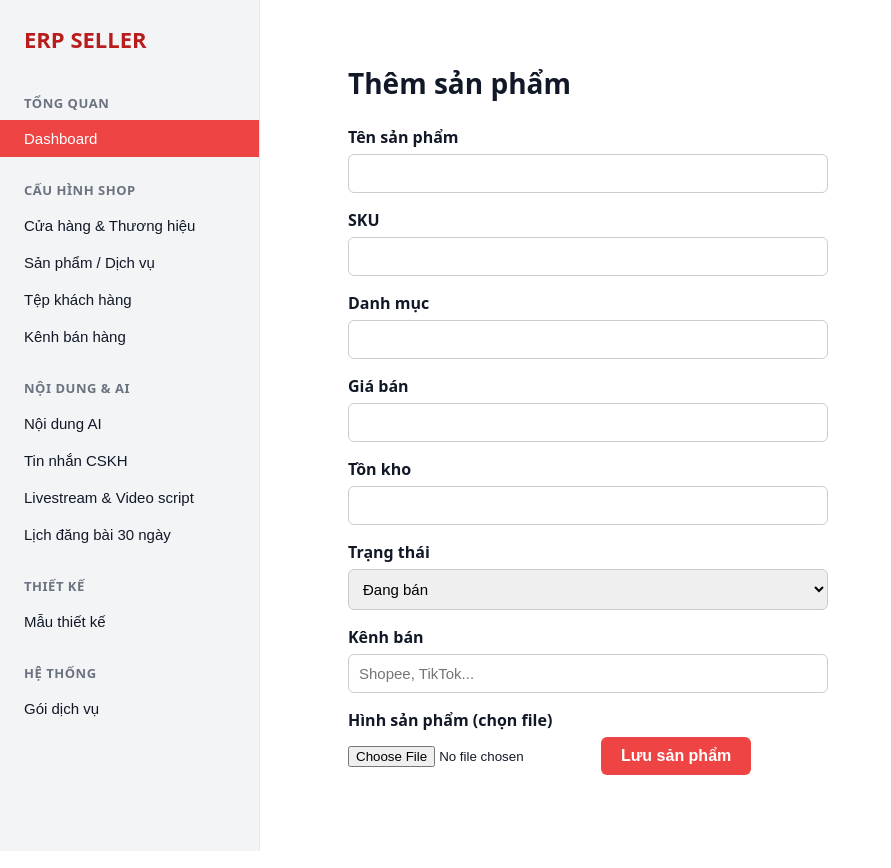
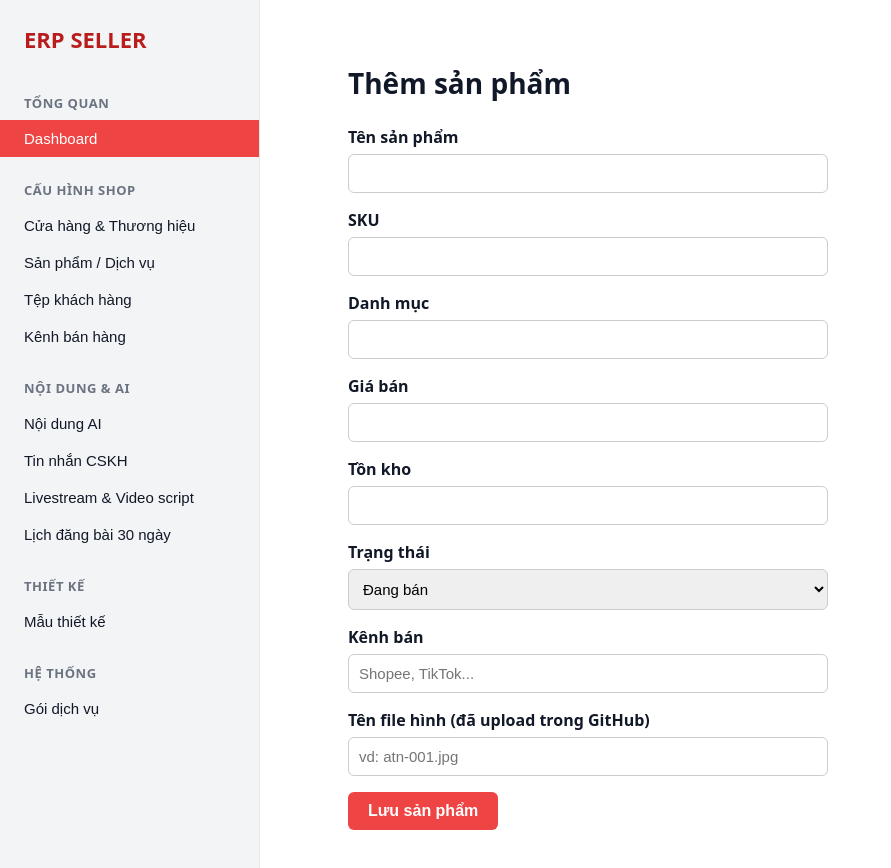
Before and after one commit to conlele0201/erp-seller-crm, a Next.js app: page /products/add in a window 1280 px wide. Shown: the top 868 px of the page, without its empty margins (0-891 px from the left). Built offline with nearby package versions, Linux system fonts and the light colour scheme.

Commit message:
Update page.js

```diff
--- a/app/products/add/page.js
+++ b/app/products/add/page.js
@@ -14,7 +14,7 @@ export default function AddProduct() {
   const [stock, setStock] = useState("");
   const [status, setStatus] = useState("Đang bán");
   const [channels, setChannels] = useState("");
-  const [imageFile, setImageFile] = useState(null);
+  const [imageFileName, setImageFileName] = useState("");
 
   const [saving, setSaving] = useState(false);
 
@@ -24,19 +24,14 @@ export default function AddProduct() {
       return;
     }
 
+    if (!imageFileName) {
+      alert("Anh phải upload hình vào GitHub trước và nhập đúng tên file!");
+      return;
+    }
+
+    const image_url = `/images/products/${imageFileName}`;
+
     setSaving(true);
-
-    let image_url = null;
-
-    // ===== UPLOAD FILE LÊN /public/images/products =====
-    if (imageFile) {
-      const fileName = `${Date.now()}-${imageFile.name}`;
-      image_url = `/images/products/${fileName}`;
-
-      // ⚠️ Vercel không cho upload runtime
-      // → Anh phải tự upload file vào GitHub trước (như sản phẩm đầu tiên)
-      // Em chỉ lưu đường dẫn
-    }
 
     const { error } = await supabase.from("products").insert([
       {
@@ -54,8 +49,8 @@ export default function AddProduct() {
     setSaving(false);
 
     if (error) {
+      alert("Lỗi lưu sản phẩm!");
       console.error(error);
-      alert("Lỗi lưu sản phẩm!");
       return;
     }
 
@@ -63,7 +58,6 @@ export default function AddProduct() {
     router.push("/products");
   };
 
-  const pageStyle = { padding: "32px 64px" };
   const input = {
     width: "100%",
     padding: "10px",
@@ -72,7 +66,9 @@ export default function AddProduct() {
     marginBottom: 16,
     fontSize: 15,
   };
+
   const label = { fontWeight: 600, marginBottom: 6, display: "block" };
+
   const btn = {
     padding: "10px 20px",
     background: "#ef4444",
@@ -85,7 +81,7 @@ export default function AddProduct() {
   };
 
   return (
-    <div style={pageStyle}>
+    <div style={{ padding: "32px 64px" }}>
       <h1 style={{ fontSize: 28, fontWeight: 700, marginBottom: 24 }}>Thêm sản phẩm</h1>
 
       <div style={{ maxWidth: 480 }}>
@@ -119,12 +115,12 @@ export default function AddProduct() {
           onChange={(e) => setChannels(e.target.value)}
         />
 
-        <label style={label}>Hình sản phẩm (chọn file)</label>
+        <label style={label}>Tên file hình (đã upload trong GitHub)</label>
         <input
-          type="file"
-          accept="image/*"
-          style={{ marginBottom: 20 }}
-          onChange={(e) => setImageFile(e.target.files[0])}
+          style={input}
+          placeholder="vd: atn-001.jpg"
+          value={imageFileName}
+          onChange={(e) => setImageFileName(e.target.value)}
         />
 
         <button style={btn} onClick={handleSubmit} disabled={saving}>
```
